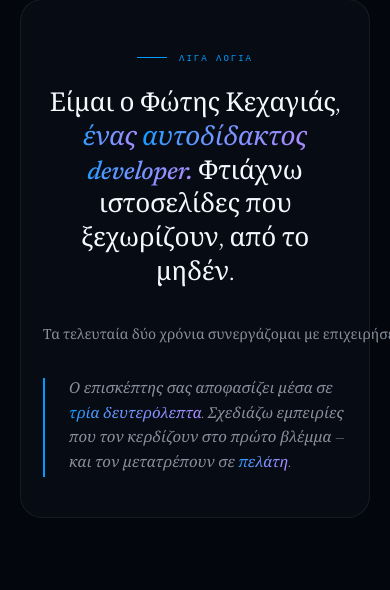
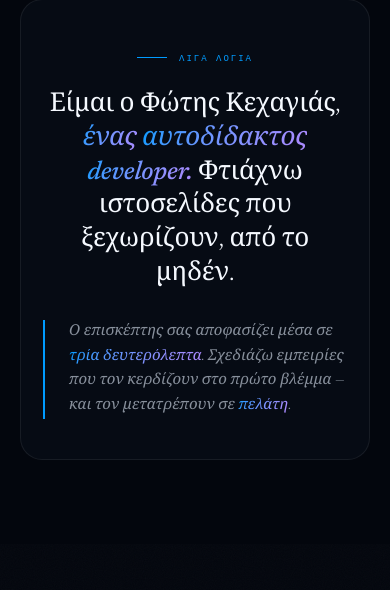
Before and after one commit to FotisKechagias/fkechagias.gr, a Django app: page / in a window 390 px wide; the page is wider, and only the part inside the window is pictured. Shown: the part 929-1519 px from the top of that part. Run offline with Django 4.2, Linux system fonts and the light colour scheme; data that the repository does not hold is empty; some libraries are stand-ins or nearby versions.

Commit message:
Remove About body paragraph and its now-unused character-reveal machinery
Deleted the requested paragraph (Ta teleftaia dyo xronia...) from the About card. Since #about-body no longer exists in the DOM, removed the JS that split it into per-character spans and drove scroll-linked opacity (including the IntersectionObserver stall-fix from the previous commit), the now-unused clamp()/remap() helpers, and the .xp-about-body/.xp-about-char CSS plus their reduced-motion/noscript fallbacks. The pull-quote (Vision text) stays untouched, now sitting directly under the heading with slightly more top margin.

Co-Authored-By: Claude Sonnet 5 <noreply@anthropic.com>

```diff
--- a/static/css/home.css
+++ b/static/css/home.css
@@ -353,17 +353,6 @@ body.xp-loaded .xp-fade { opacity: 1; transform: translateY(0); }
   opacity: 1;
   transform: translateY(0);
 }
-.xp-about-body {
-  font-family: var(--font-display);
-  font-variation-settings: 'opsz' 14;
-  font-weight: 300;
-  font-size: clamp(14px, 1.5vw, 17px);
-  color: var(--c-text-dim);
-  line-height: 1.85;
-  max-width: 620px;
-  margin: 32px auto 0;
-}
-.xp-about-char { opacity: 0.2; }
 
 /* Η πρώην ξεχωριστή ενότητα "Vision" ενσωματωμένη εδώ ως pull-quote,
    ώστε να μη διακόπτεται η ροή με ένα ολόκληρο ξεχωριστό pinned scene */
@@ -376,7 +365,7 @@ body.xp-loaded .xp-fade { opacity: 1; transform: translateY(0); }
   color: var(--c-text-dim);
   line-height: 1.65;
   max-width: 560px;
-  margin: 36px auto 0;
+  margin: 44px auto 0;
   padding-left: 24px;
   border-left: 2px solid var(--c-blue);
   text-align: left;
@@ -398,7 +387,6 @@ body.xp-loaded .xp-fade { opacity: 1; transform: translateY(0); }
 
 @media (prefers-reduced-motion: reduce) {
   .xp-about-word { opacity: 1; transform: none; transition: none; }
-  .xp-about-char { opacity: 1; }
 }
 
 /* ═══════════════════════════════════════════════════════════════
--- a/static/js/home.js
+++ b/static/js/home.js
@@ -14,11 +14,6 @@
   var desktopH = window.matchMedia('(min-width: 900px)');
 
   function clamp01(v) { return v < 0 ? 0 : v > 1 ? 1 : v; }
-  function clamp(v, min, max) { return v < min ? min : v > max ? max : v; }
-  function remap(v, inLo, inHi, outLo, outHi) {
-    var t = (v - inLo) / (inHi - inLo);
-    return outLo + t * (outHi - outLo);
-  }
 
   /* Ακούει lenis.on('scroll') αντί για native window scroll ώστε το
      progress να μη "τρέχει μπροστά" από το οπτικό smooth-scroll του Lenis */
@@ -130,40 +125,6 @@
     }
   }
 
-  var aboutBody = document.getElementById('about-body');
-  var aboutChars = [];
-  var aboutDone = false;
-  if (aboutBody && !reduced) {
-    var bodyText = aboutBody.textContent;
-    aboutBody.textContent = '';
-    var bodyFrag = document.createDocumentFragment();
-    for (var bi = 0; bi < bodyText.length; bi++) {
-      var cs = document.createElement('span');
-      cs.className = 'xp-about-char';
-      cs.textContent = bodyText[bi] === ' ' ? ' ' : bodyText[bi];
-      bodyFrag.appendChild(cs);
-    }
-    aboutBody.appendChild(bodyFrag);
-    aboutChars = Array.prototype.slice.call(aboutBody.querySelectorAll('.xp-about-char'));
-
-    /* Ασφάλεια: η συνεχής scroll-based φόρμουλα δεν εγγυάται πάντα
-       opacity:1 (γρήγορο scroll/χαμηλά fps σε κινητό). Μόλις η
-       παράγραφος βγει εντελώς από πάνω, κλειδώνουμε σε πλήρη
-       αδιαφάνεια ώστε να μη μένει ποτέ "θαμπή" μετά που την προσπερνάς. */
-    if ('IntersectionObserver' in window) {
-      var aboutDoneObs = new IntersectionObserver(function (entries) {
-        entries.forEach(function (entry) {
-          if (entry.boundingClientRect.top < 0 && !entry.isIntersecting) {
-            aboutDone = true;
-            aboutChars.forEach(function (c) { c.style.opacity = 1; });
-            aboutDoneObs.disconnect();
-          }
-        });
-      }, { threshold: 0 });
-      aboutDoneObs.observe(aboutBody);
-    }
-  }
-
   /* ── Horizontal projects ─────────────────────────────────────── */
   var hSec   = document.querySelector('.xp-projects');
   var hTrack = document.querySelector('.xp-htrack');
@@ -235,22 +196,6 @@
     ticking = false;
     var vh = window.innerHeight;
 
-    /* 0.5 · About body: character-by-character αδιαφάνεια, υπολογισμένη
-       απευθείας από τη θέση της παραγράφου στο viewport (χωρίς pin) —
-       ισοδύναμο του useScroll offset ['start 0.8','end 0.2'] */
-    if (aboutBody && aboutChars.length && !aboutDone) {
-      var abRect  = aboutBody.getBoundingClientRect();
-      var abStart = vh * 0.8;
-      var abTotal = vh * 0.6 + abRect.height;
-      var abP     = clamp01((abStart - abRect.top) / abTotal);
-      var an = aboutChars.length;
-      for (var ai = 0; ai < an; ai++) {
-        var charProg = ai / an;
-        var abEnd = Math.min(charProg + 0.05, 1);
-        aboutChars[ai].style.opacity = clamp(remap(abP, charProg - 0.1, abEnd, 0.2, 1), 0.2, 1);
-      }
-    }
-
     /* 1 · Projects: οριζόντια μετατόπιση 1:1 px με start/end dwell */
     if (projPin) {
       var pj = projPin.update(vh);
--- a/templates/portfolio/index.html
+++ b/templates/portfolio/index.html
@@ -12,7 +12,6 @@
     .xp-stats, .xp-projects { height: auto !important; padding: 12vh 0 !important; }
     .xp-pin-stage { position: static !important; height: auto !important; display: block !important; }
     .xp-about-word { opacity: 1 !important; transform: none !important; }
-    .xp-about-char { opacity: 1 !important; }
   </style>
 </noscript>
 {% endblock %}
@@ -106,7 +105,6 @@
         <span class="xp-about-seg xp-about-accent">ένας αυτοδίδακτος developer.</span>
         <span class="xp-about-seg">Φτιάχνω ιστοσελίδες που ξεχωρίζουν, από το μηδέν.</span>
       </h2>
-      <p class="xp-about-body" id="about-body">Τα τελευταία δύο χρόνια συνεργάζομαι με επιχειρήσεις και ιδιώτες σε όλη την Ελλάδα, σχεδιάζοντας και αναπτύσσοντας ιστοσελίδες που ενώνουν αισθητική με απόδοση. Κάθε project είναι μια ευκαιρία να μετατρέψω μια ιδέα σε ψηφιακή εμπειρία που πραγματικά λειτουργεί.</p>
       <blockquote class="xp-about-quote reveal-up" data-delay="1">
         Ο επισκέπτης σας αποφασίζει μέσα σε <em>τρία δευτερόλεπτα</em>.
         Σχεδιάζω εμπειρίες που τον κερδίζουν στο πρώτο βλέμμα —
```
